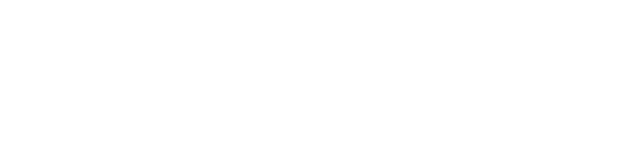
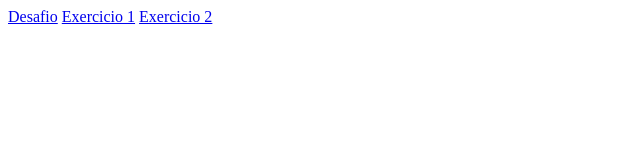
Before and after one commit to GBielMendes7/Laboratorio-Engenharia, a plain HTML site: page index.html in a window 1280 px wide. Shown: the whole page, without its empty margins (0-640 px from the left). Drawn offline with Linux system fonts and the light colour scheme.

Commit message:
Update index.html

```diff
--- a/index.html
+++ b/index.html
@@ -7,6 +7,9 @@
     <title>Atividades</title>
 </head>
 <body>
+    <a href="Desafios/Desafio 1/Index.html">Desafio</a>
+    <a href="Aula dia 22 ago/Exercicio 1/index.html">Exercicio 1</a>
+    <a href="Aula dia 22 ago/Exercicio 2/index.html">Exercicio 2</a>
 
 
 </body>
```
